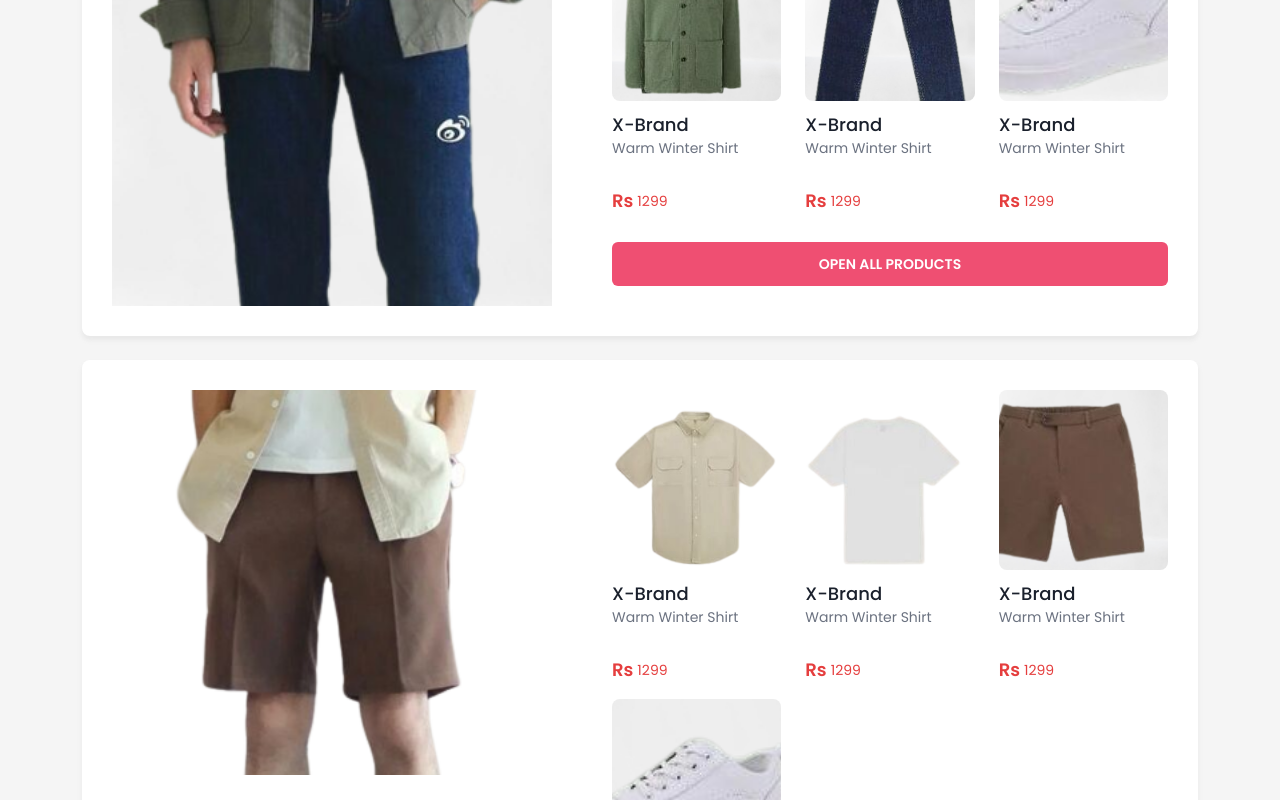
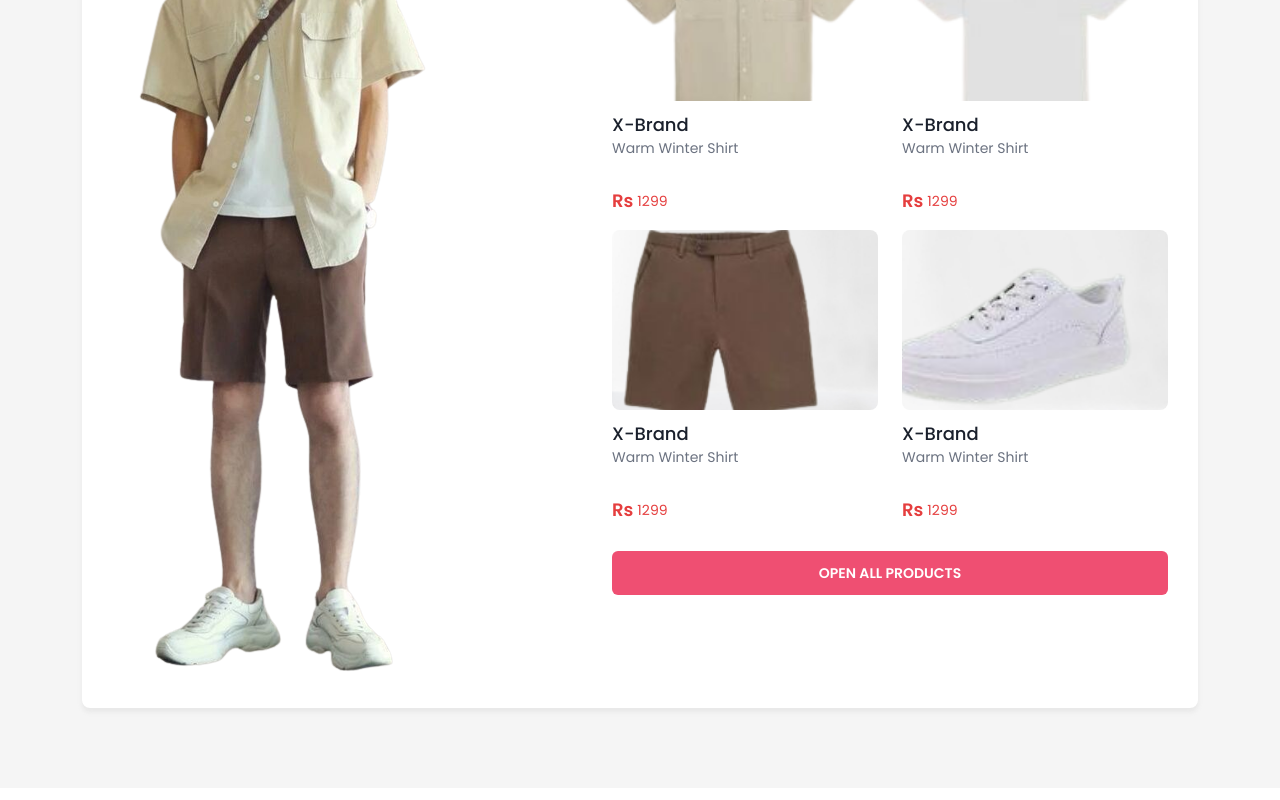
Before and after one commit to treesa-keyvalue/natus-vincere-frontend, a React (Create React App) app: page /casual-wear in a window 1280 px wide. Shown: the part 1020-1820 px from the top of the page. Built offline with nearby package versions, Linux system fonts and the light colour scheme; the HTML template or start-up script is replaced by a standard one.

Commit message:
theme changes

```diff
--- a/src/screens/CasualWear.jsx
+++ b/src/screens/CasualWear.jsx
@@ -19,12 +19,12 @@ const CasualWear = () => {
         <section className="navi-celebrity__box">
           <Container>
             <Row>
-              <Col sm="5" className="image-container">
-                <Img src="./images/sw1.png" alt="celebrity" />
+              <Col sm="5" className="image-container1">
+                <Img w="initial" h="initial" src="./images/sw1.png" alt="casual" />
               </Col>
               <Col sm="7" className="selection-container">
                 <Row>
-                  <Col sm="4">
+                  <Col sm="6">
                     <ImageCard src="./images/sw2.png" width="100%" />
                     <ImageCardContent
                       title={"X-Brand"}
@@ -33,7 +33,7 @@ const CasualWear = () => {
                       discount={"5"}
                     />
                   </Col>
-                  <Col sm="4">
+                  <Col sm="6">
                     <ImageCard src="./images/sw3.png" width="100%" />
                     <ImageCardContent
                       title={"X-Brand"}
@@ -42,7 +42,7 @@ const CasualWear = () => {
                       discount={"5"}
                     />
                   </Col>
-                  <Col sm="4">
+                  <Col sm="6">
                     <ImageCard src="./images/sw4.png" width="100%" />
                     <ImageCardContent
                       title={"X-Brand"}
@@ -51,7 +51,7 @@ const CasualWear = () => {
                       discount={"5"}
                     />
                   </Col>
-                  <Col sm="4">
+                  <Col sm="6">
                     <ImageCard src="./images/sw5.png" width="100%" />
                     <ImageCardContent
                       title={"X-Brand"}
@@ -75,59 +75,12 @@ const CasualWear = () => {
         <section className="navi-celebrity__box">
           <Container>
             <Row>
-              <Col sm="5" className="image-container">
-                <Img src="./images/sw21.png" alt="celebrity" />
+              <Col sm="5" className="image-container1">
+                <Img w="initial" h="initial" src="./images/sw31.png" alt="casual" />
               </Col>
               <Col sm="7" className="selection-container">
                 <Row>
-                  <Col sm="4">
-                    <ImageCard src="./images/sw22.png" width="100%" />
-                    <ImageCardContent
-                      title={"X-Brand"}
-                      description={"Warm Winter Shirt "}
-                      price={"1299"}
-                      discount={"5"}
-                    />
-                  </Col>
-                  <Col sm="4">
-                    <ImageCard src="./images/sw23.png" width="100%" />
-                    <ImageCardContent
-                      title={"X-Brand"}
-                      description={"Warm Winter Shirt "}
-                      price={"1299"}
-                      discount={"5"}
-                    />
-                  </Col>
-                  <Col sm="4">
-                    <ImageCard src="./images/sw24.png" width="100%" />
-                    <ImageCardContent
-                      title={"X-Brand"}
-                      description={"Warm Winter Shirt "}
-                      price={"1299"}
-                      discount={"5"}
-                    />
-                  </Col>
-                </Row>
-                <Box mt={3}>
-                  <Button
-                    type="primary"
-                    width="100%"
-                    text="OPEN ALL PRODUCTS"
-                  />
-                </Box>
-              </Col>
-            </Row>
-          </Container>
-        </section>
-        <section className="navi-celebrity__box">
-          <Container>
-            <Row>
-              <Col sm="5" className="image-container">
-                <Img src="./images/sw31.png" alt="celebrity" />
-              </Col>
-              <Col sm="7" className="selection-container">
-                <Row>
-                  <Col sm="4">
+                  <Col sm="6">
                     <ImageCard src="./images/sw32.png" width="100%" />
                     <ImageCardContent
                       title={"X-Brand"}
@@ -136,7 +89,7 @@ const CasualWear = () => {
                       discount={"5"}
                     />
                   </Col>
-                  <Col sm="4">
+                  <Col sm="6">
                     <ImageCard src="./images/sw33.png" width="100%" />
                     <ImageCardContent
                       title={"X-Brand"}
@@ -145,7 +98,7 @@ const CasualWear = () => {
                       discount={"5"}
                     />
                   </Col>
-                  <Col sm="4">
+                  <Col sm="6">
                     <ImageCard src="./images/sw34.png" width="100%" />
                     <ImageCardContent
                       title={"X-Brand"}
@@ -154,7 +107,7 @@ const CasualWear = () => {
                       discount={"5"}
                     />
                   </Col>
-                  <Col sm="4">
+                  <Col sm="6">
                     <ImageCard src="./images/sw35.png" width="100%" />
                     <ImageCardContent
                       title={"X-Brand"}
--- a/src/screens/Themes.jsx
+++ b/src/screens/Themes.jsx
@@ -1,8 +1,9 @@
 import React, { useState } from "react";
 import { Box, Flex, Image, Text } from "@chakra-ui/react";
+import { useNavigate } from "react-router-dom";
+
 import Header from '../components/Header';
 import Button from "../components/Button";
-
 import { themes } from "../constants";
 
 const colors = ['#94003C', '#AC607F', '#E4D7DC', '#A89CA1', '#FD798C', '#FEBFCD', '#FE6695'];
@@ -44,6 +45,8 @@ const SizeShoesComponent = ({ size, isSelected, onClick }) => {
 const Themes = () => {
   const [activeClass, setActiveClass] = useState({ color: '#94003C', skin: '#8D5524', sizeTop: 'S', sizeBottom: '28', sizeShoes: '6'  })
   const [wearType, setWearType] = useState('1');
+
+  const navigate = useNavigate();
 
   return (
     <div className="container">
@@ -119,7 +122,7 @@ const Themes = () => {
           </Flex>
         </div>
         <div className="themepage-btn">
-          <Button type="primary" text={'Explore outfits'} />
+          <Button type="primary" text={'Explore outfits'} onClick={() => navigate('/casual-wear')} />
         </div>
       </main>
     </div>
--- a/src/styles/landing.scss
+++ b/src/styles/landing.scss
@@ -466,6 +466,15 @@ main.navi-celebrity {
             }
         }
 
+        .image-container1 {
+            padding: 0;
+
+            img {
+                object-fit: cover;
+                object-position: center
+            }
+        }
+
         .selection-container {
             padding-right: 0;
             padding-left: 60px;
```
